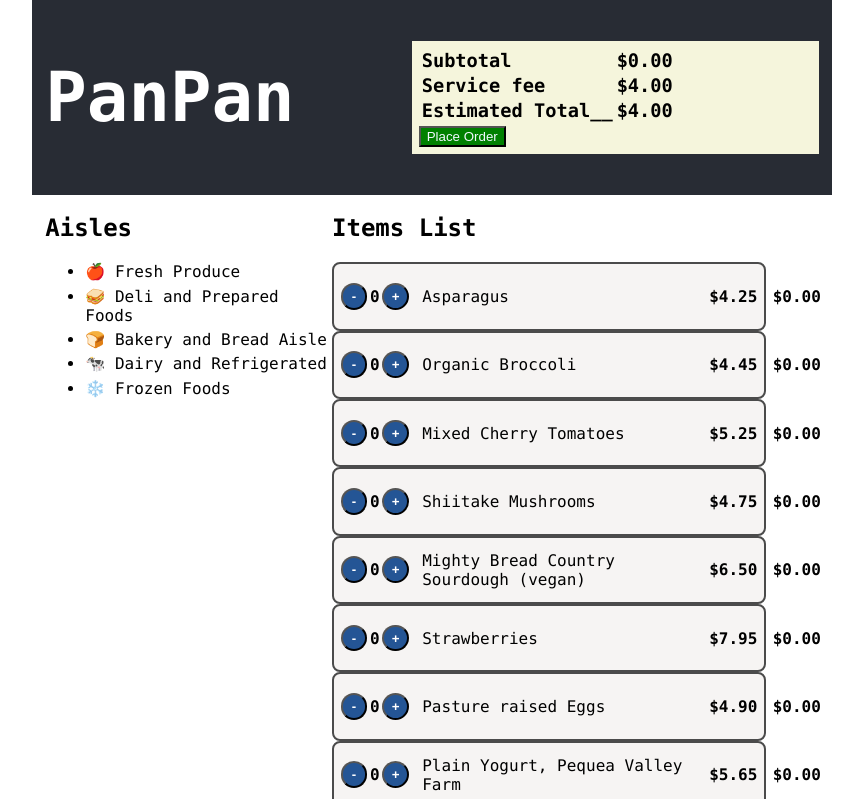
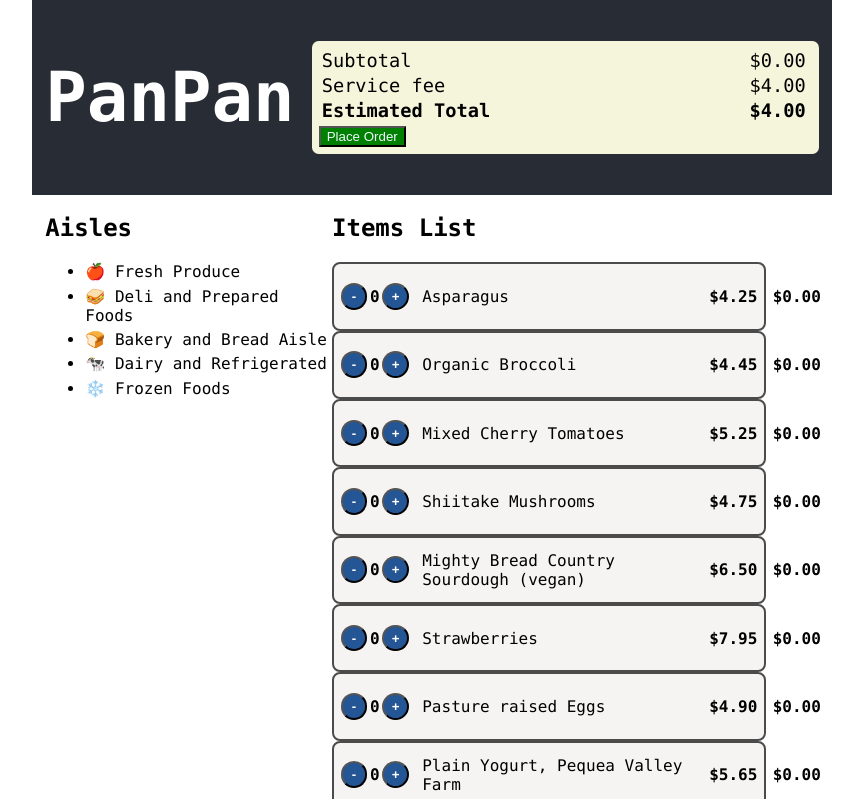
Before and after one commit to tiramirez/minimalist_buying_club, a React (Create React App) app in the folder app/frontend/: page / in a window 1280 px wide. Shown: the top 799 px of the page, without its empty margins (208-1071 px from the left). Built offline with nearby package versions, Linux system fonts and the light colour scheme; the HTML template or start-up script is replaced by a standard one.

Commit message:
All displayed values update onClicks

```diff
--- a/app/frontend/src/App.js
+++ b/app/frontend/src/App.js
@@ -1,16 +1,13 @@
 import './App.css';
-import React, { useEffect, useState } from 'react';
+import React, { useState } from 'react';
 import ItemBox from './components/storeItemsGroup';
 import AislesNav from './components/storeAisles';
 import Summary from './components/orderSummary';
-
-import myItems from './api/fetchITems';
+import ItemsList from './api/fetchITems';
 
 function App() {
-  // const [items] = useProductList();
-  // const items = myItems;
-  console.log('APP', myItems);
-  const [products, setProducts] = useState(myItems);
+  // console.log('APP', ItemsList);
+  const [products, setProducts] = useState(ItemsList);
 
   // function updateQuantity(value) {
   //   this.product_quantity = value;
@@ -18,28 +15,24 @@ function App() {
   // }
 
   function updateQuantityIncrease(productId) {
-    console.log("TRY TO REDUCE", productId)
-    console.log(products);
-    products.filter(item => item.id === productId)[0].product_quantity += 1;
-    console.log(products.filter(item => item.id === productId)[0].product_quantity);
-    // item.updateQuantityIncrease();
-    // this.product_quantity = this.product_quantity + 1;
-    setProducts(products);
-  }
+    // console.log("TRY TO INCREASE", productId)
+    const newProducts = [...products]
+    newProducts.filter(item => item.id === productId)[0].updateQuantityIncrease();
+    setProducts(newProducts);
+    }
 
   function updateQuantityReduce(productId) {
-    console.log("TRY TO INCREASE", productId)
-    // if (this.product_quantity > 0) {
-    //   this.product_quantity = this.product_quantity - 1;
-    //   // setProducts();
-    // }
+      // console.log("TRY TO REDUCE", productId)
+      const newProducts = [...products]
+      newProducts.filter(item => item.id === productId)[0].updateQuantityReduce();
+      setProducts(newProducts);
   }
 
   return (
     <div className="App">
       <div className="App-header">
         <h2>PanPan</h2>
-        <Summary Items={products} />
+        <Summary productsList={products} />
       </div>
       <div className="App-body">
         <div className='left-column'>
@@ -48,7 +41,7 @@ function App() {
         <div className='main-column'>
           <h2>Items List</h2>
           {products.map((singleItem) => (
-            <ItemBox key={singleItem.id} Item={singleItem} onIncrement={updateQuantityIncrease} onReduction={updateQuantityReduce} />
+            <ItemBox key={singleItem.id} Item={singleItem} onIncrement={()=>updateQuantityIncrease(singleItem.id)} onReduction={()=>updateQuantityReduce(singleItem.id)} />
           ))}
         </div>
       </div>
--- a/app/frontend/src/components/orderSummary.css
+++ b/app/frontend/src/components/orderSummary.css
@@ -1,12 +1,28 @@
 .Summary {
-    width: 300pt;
+    width: 500px;
     height: 100%;
     background-color: beige;
     color: black;
     font-size: 14pt;
     padding: 5pt 0pt 5pt 5pt;
+    border-radius: 5pt;
 }
 
 .Summary-table{
     width: 100%;
 }
+
+.col1 {
+    width: 240px;
+    text-align: left;
+}
+
+.col2 {
+    width: 240px;
+    text-align: right;
+}
+
+.lastRow {
+    font-weight: bolder;
+    border: 1pt solid black;
+}
--- a/app/frontend/src/components/orderSummary.jsx
+++ b/app/frontend/src/components/orderSummary.jsx
@@ -3,15 +3,17 @@ import { NumericFormat } from 'react-number-format';
 import PlaceOrderBtn from './placeOrderBtn';
 import './orderSummary.css';
 
-export default function Summary(props) {
-    const [orderSubtotal,setOrderTotal] = useState(0.00);
+export default function Summary({productsList}) {
+    const [products] = useState(productsList);
+
+    // console.log('SUMMARY ', products);
+    let orderSubtotal = 0;
+    products.forEach(x => {
+        orderSubtotal += (x.product_quantity * x.unit_price);
+    });
+
     const serviceFee = 4.00;
     const orderTotal = orderSubtotal + serviceFee;
-
-    // Need to move this to a parent Component https://react.dev/learn#using-hooks
-    useEffect(()=>{
-        setOrderTotal(props.Items.reduce((acc, o) => acc + parseInt(o.unit_price * o.product_quantity), 0))
-    },[]);
 
     return (
         <div className='Summary'>
@@ -19,22 +21,22 @@ export default function Summary(props) {
                 <table>
                     <tbody>
                         <tr>
-                        <th>Subtotal</th>
-                        <th>
+                            <td className="col1">Subtotal</td>
+                            <td className="col2">
                                 <NumericFormat value={orderSubtotal.toFixed(2)} displayType={'text'} thousandSeparator={true} prefix={'$'} />
-                        </th>
+                            </td>
                         </tr>
                         <tr>
-                        <th>Service fee</th>
-                        <th>
+                            <td className="col1">Service fee</td>
+                            <td className="col2">
                                 <NumericFormat value={serviceFee.toFixed(2)} displayType={'text'} thousandSeparator={true} prefix={'$'} />
-                        </th>
+                            </td>
                         </tr>
-                    <tr>
-                        <th>Estimated Total__</th>
-                        <th>
+                        <tr className="lastRow">
+                            <td className="col1">Estimated Total</td>
+                            <td className="col2">
                                 <NumericFormat value={orderTotal.toFixed(2)} displayType={'text'} thousandSeparator={true} prefix={'$'} />
-                        </th>
+                            </td>
                         </tr>
                     </tbody>
                 </table>
--- a/app/frontend/src/components/storeItemsGroup.jsx
+++ b/app/frontend/src/components/storeItemsGroup.jsx
@@ -10,9 +10,9 @@ export default function ItemBox({ Item, onIncrement, onReduction }) {
         <div className="itemBlock" key={item.id} >
             <div className="itemDetails" >
                 <div className="selectedAmount">
-                    <button className="circleBtn BtnLeft" onClick={() => onReduction(item.id)}>-</button>
+                    <button className="circleBtn BtnLeft" onClick={onReduction}>-</button>
                     <p className="productQuantity">{item.product_quantity}</p>
-                    <button className="circleBtn BtnRight" onClick={() => onIncrement(item.id)}>+</button>
+                    <button className="circleBtn BtnRight" onClick={onIncrement}>+</button>
                 </div>
                 <div className="productName">{item.product_name}</div>
                 <div className="productUnitPrice"><NumericFormat value={item.unit_price.toFixed(2)} displayType={'text'} thousandSeparator={true} prefix={'$'} /></div>
```
Lines whose indentation alone changed are shown as unchanged.
